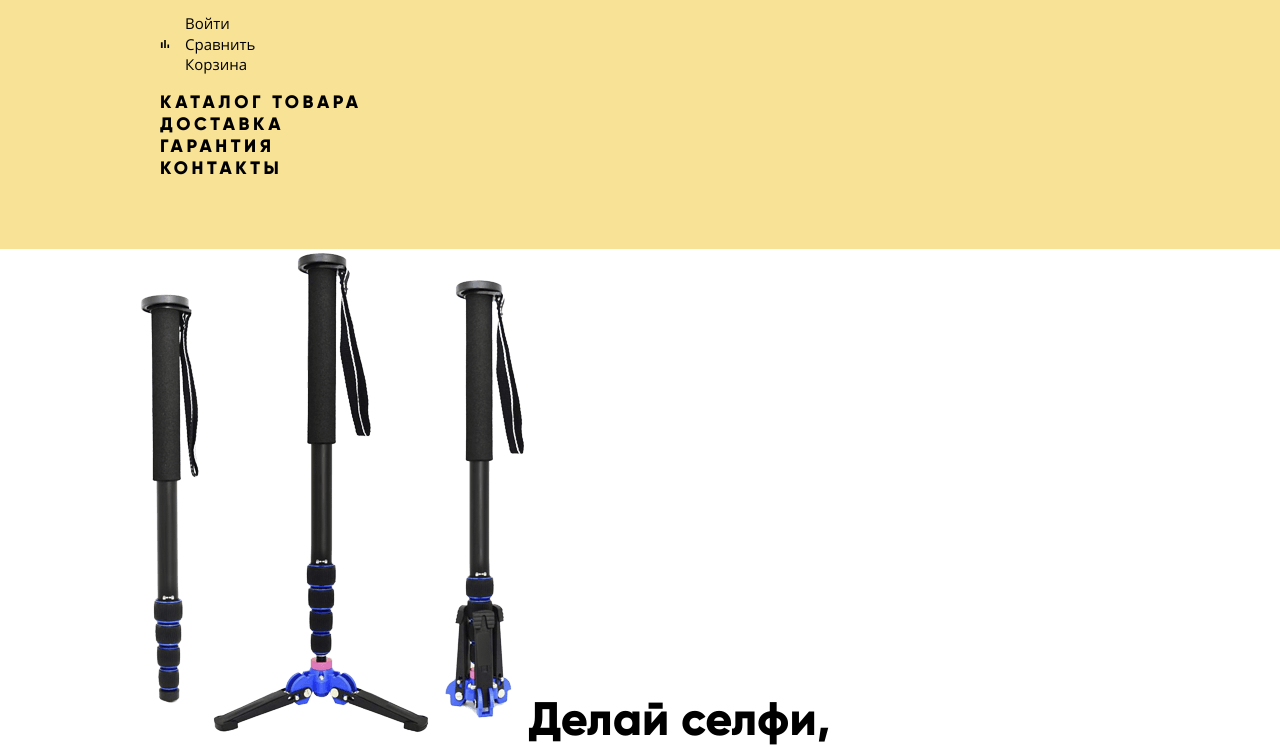
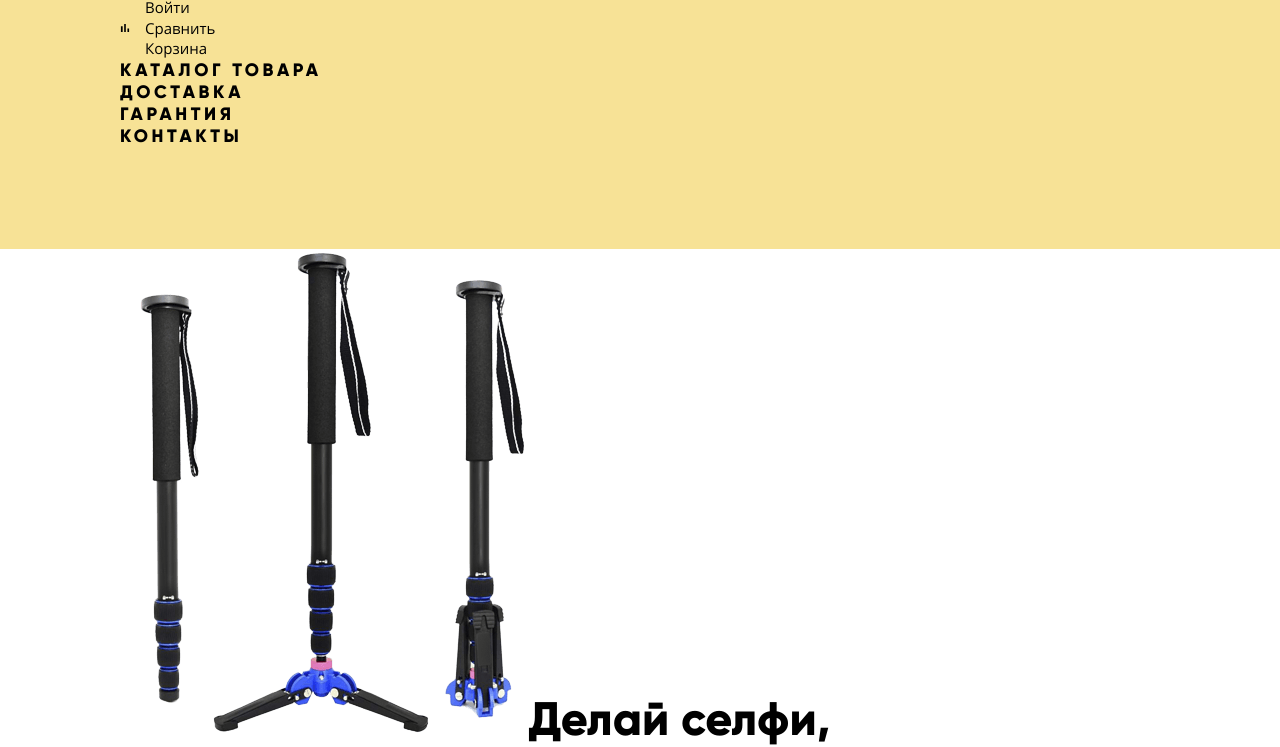
Before and after one commit to htmlacademy-htmlcss/949765-device-30, a plain HTML site: page index.html in a window 1280 px wide. Shown: the part 91-838 px from the top of the page. Drawn offline with Linux system fonts and the light colour scheme.

Commit message:
Исправил ошибки

```diff
--- a/css/style.css
+++ b/css/style.css
@@ -11,8 +11,8 @@
   --special-yellow-dark: #f0c52e;
   --grey-shade: #f2f2f2;
 
-  --basic-font: "Gilroy", sans-serif;
-  --second-font: "Open Sans", sans-serif;
+  --basic-font: "Gilroy", "Arial", sans-serif;
+  --second-font: "Open Sans", "Tahoma", sans-serif;
 }
 
 /* ШРИФТЫ */
@@ -58,8 +58,17 @@ a {
   text-decoration: none;
 }
 
-ul {
+.site-nav__list,
+.user-nav__list,
+.nav-catalog__list,
+.slider__list,
+.popular__list,
+.about-us__list,
+.social,
+.user-nav {
   list-style-type: none;
+  margin: 0;
+  padding: 0;
 }
 
 .visually-hidden {
```
